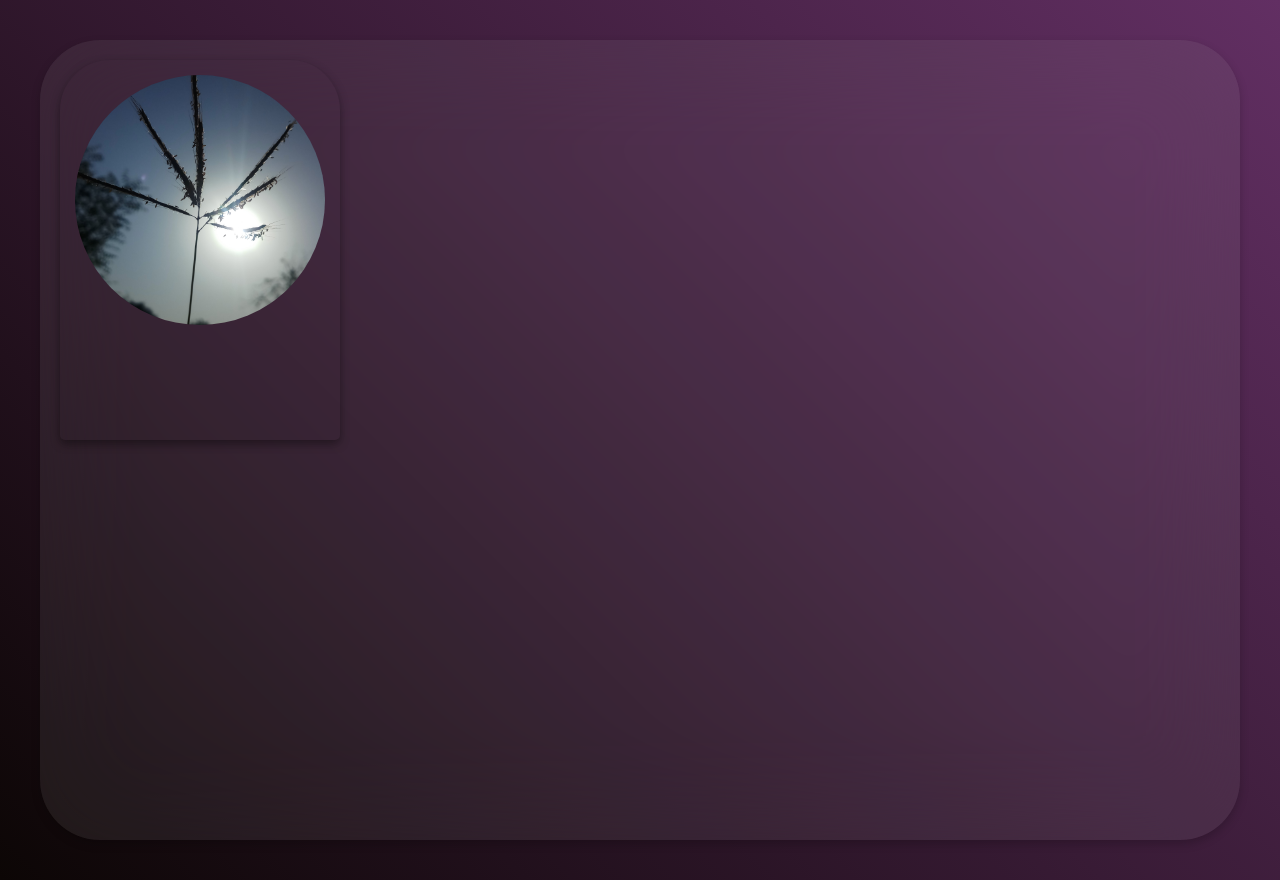
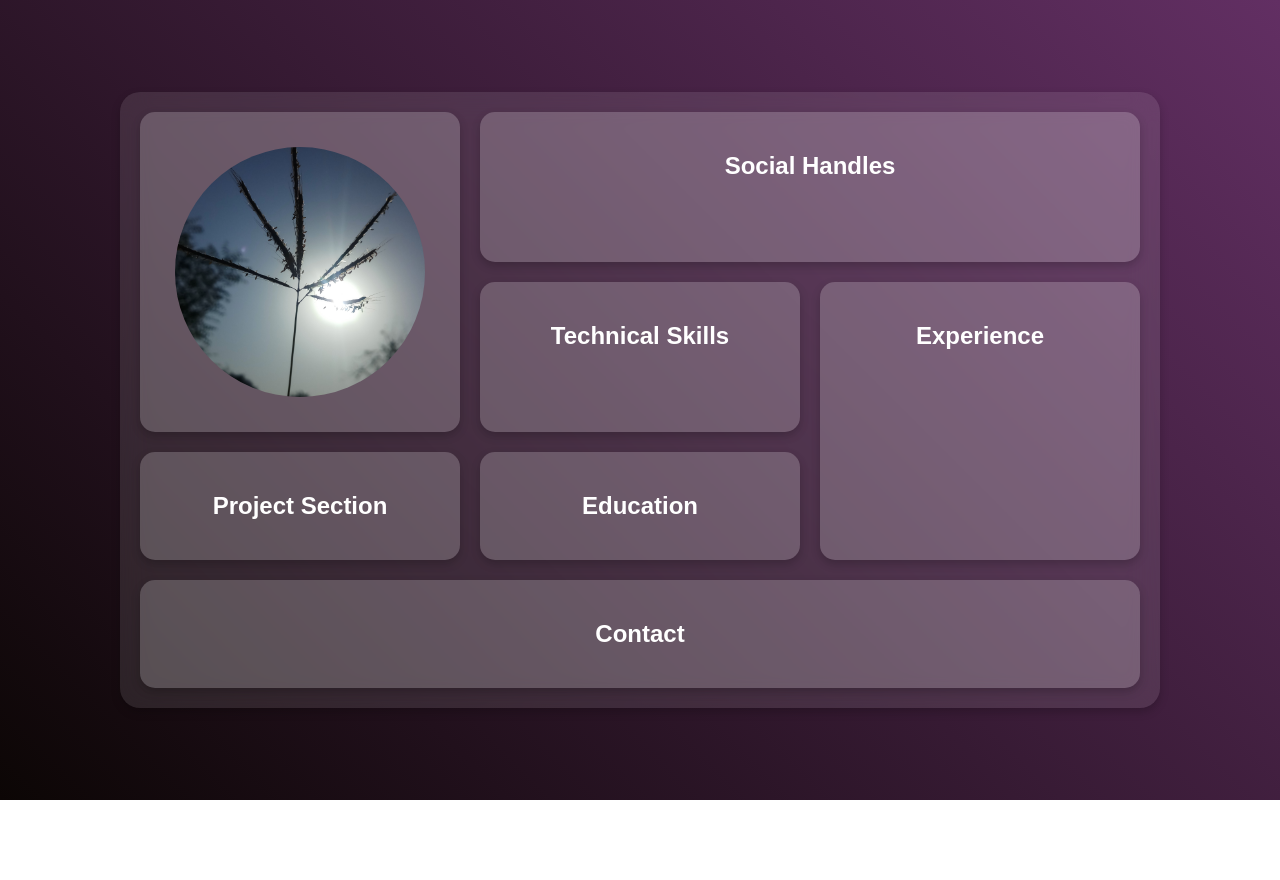
Before and after one commit to Vaibhavii3/portfolio-frontend, a React (Create React App) app: page / in a window 1280 px wide. After the commit the page ends 800 px from the top, so only its background shows below. Built offline with nearby package versions, Linux system fonts and the light colour scheme.

Commit message:
done with bento style UI styling

```diff
--- a/src/App.css
+++ b/src/App.css
@@ -1,4 +1,4 @@
-body {
+/* body {
   font-family: Arial, sans-serif;
   background: linear-gradient(45deg, #0c0605, #622f63);
   color: #fff;
@@ -7,7 +7,7 @@ body {
 .app {
   box-sizing: border-box;
   display: flex;
-  flex-wrap: wrap;
+  flex-direction: row;
   padding: 20px;
   height: 100vh;
   background-color: rgba(178, 176, 176, 0.1);
@@ -19,10 +19,90 @@ body {
 }
 
 .profile {
-  /* backdrop-filter: blur(50px); */
-  /* border: 2px solid red; */
   border-radius: 50px 50px 5px 5px;
   height: 50%;
   box-shadow: 0 4px 10px rgba(0, 0, 0, 0.4);
+}
 
+.social {
+  box-shadow: 0 4px 10px rgba(0, 0, 0, 0.4);
+  width: 100px;
+  border: 2px solid red;
 }
+ */
+
+ body {
+  font-family: Arial, sans-serif;
+  background: linear-gradient(45deg, #0c0605, #622f63);
+  color: #fff;
+  margin: 0;
+  padding: 0;
+  display: flex;
+  justify-content: center;
+  align-items: center;
+  height: 100vh;
+}
+
+.app {
+  box-sizing: border-box;
+  padding: 20px;
+  width: 100%;
+  max-width: 1200px;
+  background-color: rgba(255, 255, 255, 0.1);
+  border-radius: 20px;
+  backdrop-filter: blur(15px);
+  -webkit-backdrop-filter: blur(15px);
+  box-shadow: 0 4px 10px rgba(0, 0, 0, 0.2);
+}
+
+.grid-container {
+  display: grid;
+  /* grid-template-columns: repeat(auto-fit, minmax(200px, 1fr)); */
+  grid-template-columns: repeat(3, 1fr);
+  gap: 20px;
+  width: 100%;
+}
+
+.grid-item {
+  background-color: rgba(255, 255, 255, 0.2);
+  border-radius: 15px;
+  padding: 20px;
+  text-align: center;
+  box-shadow: 0 4px 10px rgba(0, 0, 0, 0.2);
+  transition: transform 0.3s ease, box-shadow 0.3s ease;
+}
+
+.grid-item h3 {
+  font-size: 1.2rem;
+  margin-bottom: 10px;
+}
+
+.grid-item p {
+  font-size: 0.9rem;
+  line-height: 1.5;
+}
+
+.profile {
+  grid-column: span 1;
+  grid-row: span 2;
+}
+
+.social {
+  grid-column: span 2;
+  grid-row: span 1;
+}
+
+.project {
+  grid-column: span 1;
+  grid-row:  span 2;
+}
+
+.experience {
+  grid-column: span 1;
+  grid-row:  span 2;
+}
+
+.contact {
+  grid-column: span 3;
+  grid-row:  span 1;
+}
--- a/src/App.js
+++ b/src/App.js
@@ -1,3 +1,53 @@
+// import React from 'react';
+// import ProfileSection from './components/ProfileSection';
+// import SocialHandles from './components/SocialHandles';
+// import TechnicalSkills from './components/TechnicalSkills';
+// import Education from './components/Education';
+// import ProjectSection from './components/ProjectSection';
+// import Experience from './components/Experience';
+// import ContactSection from './components/ContactSection';
+// import './App.css';
+// import { BrowserRouter as Router, Routes, Route } from 'react-router-dom';
+
+
+// function App() {
+//   return (
+
+//     <Router>
+
+//       <div className="app">
+//         <Routes>
+
+//           <Route path='/'
+//                   element={
+//                     <div className='profile'>
+//                       <ProfileSection />
+//                     </div>
+//                     }
+//           />
+
+//           <Route path='/experience' element={<Experience />} />
+
+//           <Route path='/socialhandles'
+//                   element={
+//                     <div className='social'>
+//                       <SocialHandles />
+//                     </div>
+//                     }
+//           />
+//           <Route path='/technicalSkills' element={<TechnicalSkills />} />
+//           <Route path='/education' element={<Education />} />
+//           <Route path='/projects' element={<ProjectSection />} />
+//           <Route path='/contact' element={<ContactSection />} />
+//           <Route path='/profilePage' element={<profilePage />} />
+//         </Routes>
+//       </div>
+//     </Router>
+//   );
+// }
+
+// export default App;
+
 import React from 'react';
 import ProfileSection from './components/ProfileSection';
 import SocialHandles from './components/SocialHandles';
@@ -9,28 +59,51 @@ import ContactSection from './components/ContactSection';
 import './App.css';
 import { BrowserRouter as Router, Routes, Route } from 'react-router-dom';
 
-
 function App() {
   return (
+    <Router>
+      <div className="app">
 
-    <Router>
+        <div className="grid-container">
 
-      <div className="app">
+          <div className="grid-item profile">
+            <ProfileSection />
+          </div>
+
+          <div className="grid-item social">
+            <SocialHandles />
+          </div>
+
+          <div className="grid-item skills">
+            <TechnicalSkills />
+          </div>
+
+          <div className="grid-item experience">
+            <Experience />
+          </div>
+
+          <div className="grid-item projects">
+            <ProjectSection />
+          </div>
+
+          <div className="grid-item education">
+            <Education />
+          </div>
+
+          <div className="grid-item contact">
+            <ContactSection />
+          </div>
+
+        </div>
+
         <Routes>
-          <Route path='/'
-                  element={
-                    <div className='profile'>
-                      <ProfileSection />
-                    </div>
-                    }
-          />
-          <Route path='/experience' element={<Experience />} />
-          <Route path='/socialhandles' element={<SocialHandles />} />
-          <Route path='/technicalSkills' element={<TechnicalSkills />} />
-          <Route path='/education' element={<Education />} />
-          <Route path='/projects' element={<ProjectSection />} />
-          <Route path='/contact' element={<ContactSection />} />
-          <Route path='/profilePage' element={<profilePage />} />
+          <Route path="/experience" element={<Experience />} />
+          <Route path="/socialhandles" element={<SocialHandles />} />
+          <Route path="/technicalSkills" element={<TechnicalSkills />} />
+          <Route path="/education" element={<Education />} />
+          <Route path="/projects" element={<ProjectSection />} />
+          <Route path="/contact" element={<ContactSection />} />
+          <Route path="/profilePage" element={<ProfileSection />} />
         </Routes>
       </div>
     </Router>
--- a/src/components/ContactSection.js
+++ b/src/components/ContactSection.js
@@ -1,5 +1,5 @@
 import React from 'react';
-import "../style/Contact.css";
+// import "../style/Contact.css";
 
 const ContactSection = () => {
   // const contactDetails = {
--- a/src/components/Education.js
+++ b/src/components/Education.js
@@ -1,6 +1,6 @@
 // components/Education.js
 import React from 'react';
-import "../style/Education.css";
+// import "../style/Education.css";
 
 const Education = () => {
   // const educationDetails = [
--- a/src/components/Experience.js
+++ b/src/components/Experience.js
@@ -1,5 +1,5 @@
 import React from 'react';
-import "../style/Experience.css";
+// import "../style/Experience.css";
 
 const Experience = () => {
   // const experienceDetails = [
--- a/src/components/ProjectSection.js
+++ b/src/components/ProjectSection.js
@@ -1,5 +1,5 @@
 import React from 'react';
-import "../style/ProjectSection.css";
+// import "../style/ProjectSection.css";
 
 function ProjectSection() {
   return (
--- a/src/components/SocialHandles.js
+++ b/src/components/SocialHandles.js
@@ -1,5 +1,5 @@
 import React from 'react';
-import '../style/SocialHandles.css';
+// import '../style/SocialHandles.css';
 
 function SocialHandles() {
   return (
--- a/src/components/TechnicalSkills.js
+++ b/src/components/TechnicalSkills.js
@@ -1,5 +1,5 @@
 import React from 'react';
-import '../style/TechnicalSkills.css';
+// import '../style/TechnicalSkills.css';
 
 const TechnicalSkills = () => {
   // const skills = ['HTML', 'CSS', 'JavaScript', 'React', 'Node.js'];
```
